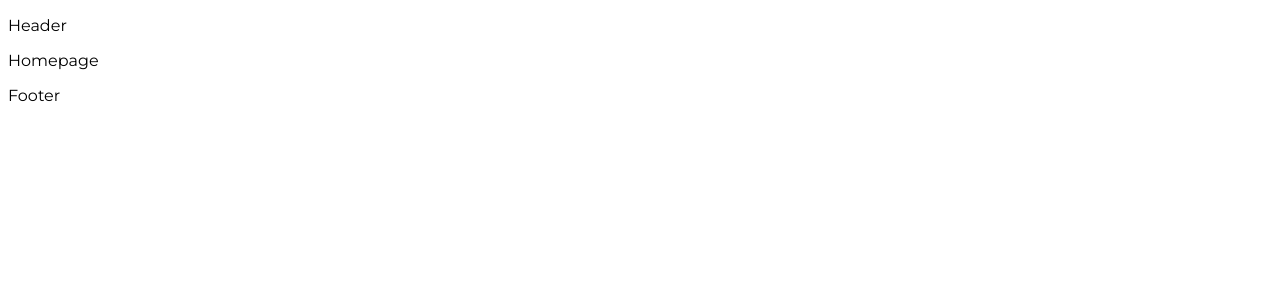
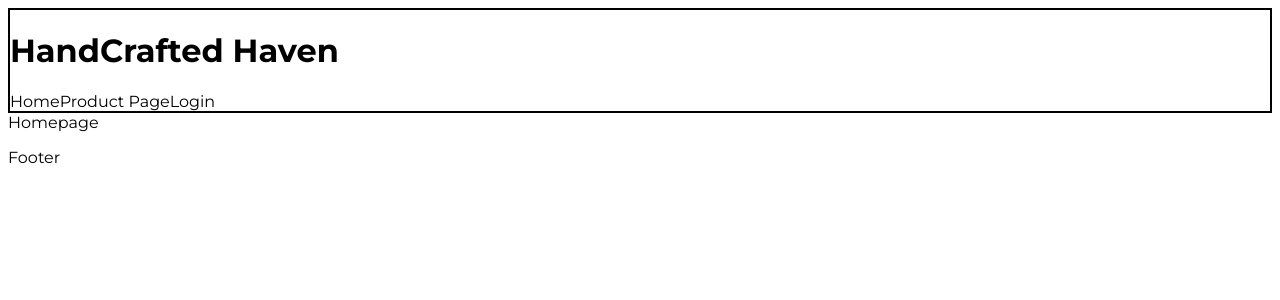
Before and after one commit to CrumMan/FullyStackedHandcraftedHaven, a Next.js app: page / in a window 1280 px wide. Shown: the top 300 px of the page. Built offline with nearby package versions, Linux system fonts and the light colour scheme.

Commit message:
added a nav file for header so we can build a dynamic header later with login/logout

```diff
--- a/src/app/ui/global.css
+++ b/src/app/ui/global.css
@@ -16,3 +16,11 @@ input[type='number']::-webkit-outer-spin-button {
   -webkit-appearance: none;
   margin: 0;
 }
+
+.border{
+  border: 2px solid;
+}
+header{
+  padding: 10px;
+
+}
--- a/src/app/ui/header.tsx
+++ b/src/app/ui/header.tsx
@@ -1,9 +1,15 @@
+import { Navigation } from "./nav"
 interface HeaderProps extends React.ButtonHTMLAttributes<HTMLButtonElement> {
 
 }
 
 export function Header({ className, ...rest }: HeaderProps) {
     return (
-        <p>Header</p>
+        <>
+        <div className="border">
+        <h1>HandCrafted Haven</h1>
+        <Navigation />
+        </div>
+        </>
     );
 }
--- /dev/null
+++ b/src/app/ui/nav.tsx
@@ -0,0 +1,9 @@
+export function Navigation(){
+    return(
+    <nav className="mt-4 flex gap-6">
+    <a>Home</a>
+    <a>Product Page</a>
+    <a itemID="Login">Login</a>
+    </nav>
+    )
+}
```
